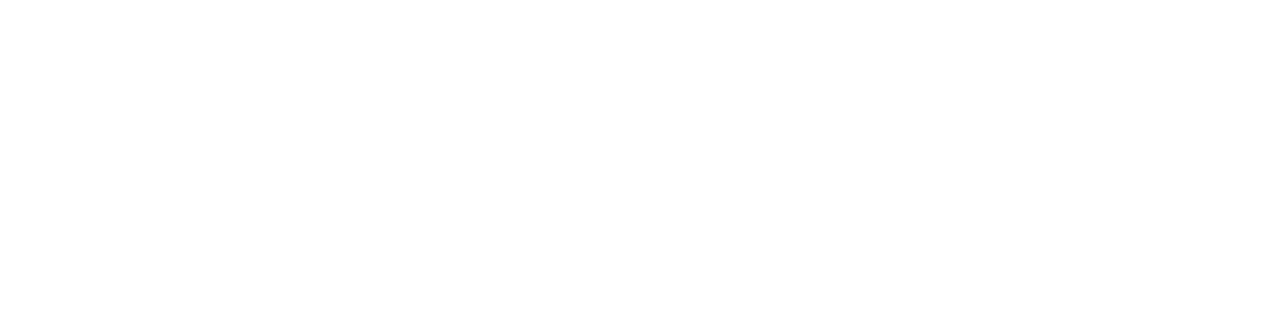
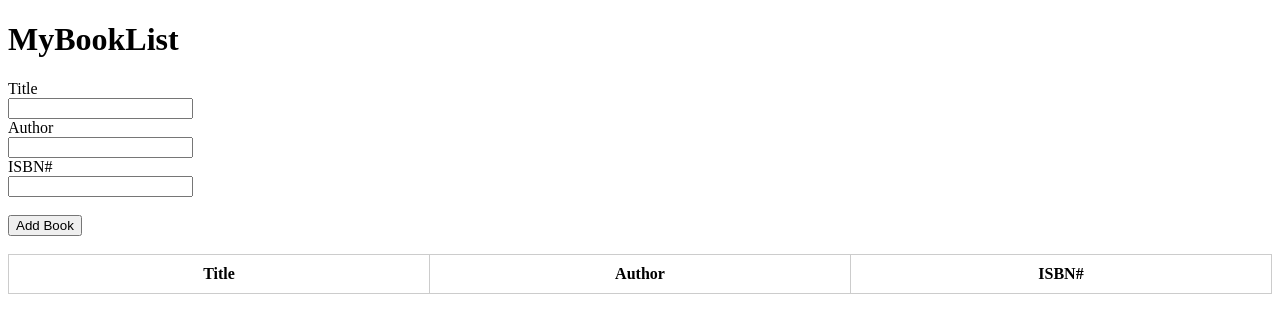
Before and after one commit to acciojob/book-list-Anurag-Bachheti, a website: page main.html in a window 1280 px wide. Drawn offline with Linux system fonts and the light colour scheme.

Commit message:
created a submission

```diff
--- a/main.html
+++ b/main.html
@@ -7,8 +7,37 @@
 </head>
 
 <body>
-	<!-- the entire body must be written by student -->
-    <script type="text/javascript" src="./script.js">
+	<h1>MyBookList</h1>
+	<div class="form-group">
+		<label>Title</label>
+		<br>
+		<input id="title">
+		<br>
+		<label>Author</label>
+		<br>
+		<input id="author">
+		<br>
+		<label>ISBN#</label>
+		<br>
+		<input id="isbn">
+		<br>
+		<br>
+		<button id="submit">Add Book</button>
+	</div>
+<br>
+	<table class="table" border="1">
+		<thead>
+			<tr>
+				<th>Title</th>
+				<th>Author</th>
+				<th>ISBN#</th>
+			</tr>
+		</thead>
+		<tbody id="book-list">
+
+		</tbody>
+	</table>
+	<script type="text/javascript" src="./script.js">
 </script>
 
 </body>
--- a/styles.css
+++ b/styles.css
@@ -1 +1,12 @@
-/*  your css code here. If applicable */
+.table {
+  width: 100%;
+  border-collapse: collapse;
+  table-layout: fixed; /* Important for even spacing */
+}
+
+th {
+  width: 33.33%; /* 100% / 3 columns */
+  text-align: center;
+  padding: 10px;
+  border: 1px solid #ccc;
+}
```
